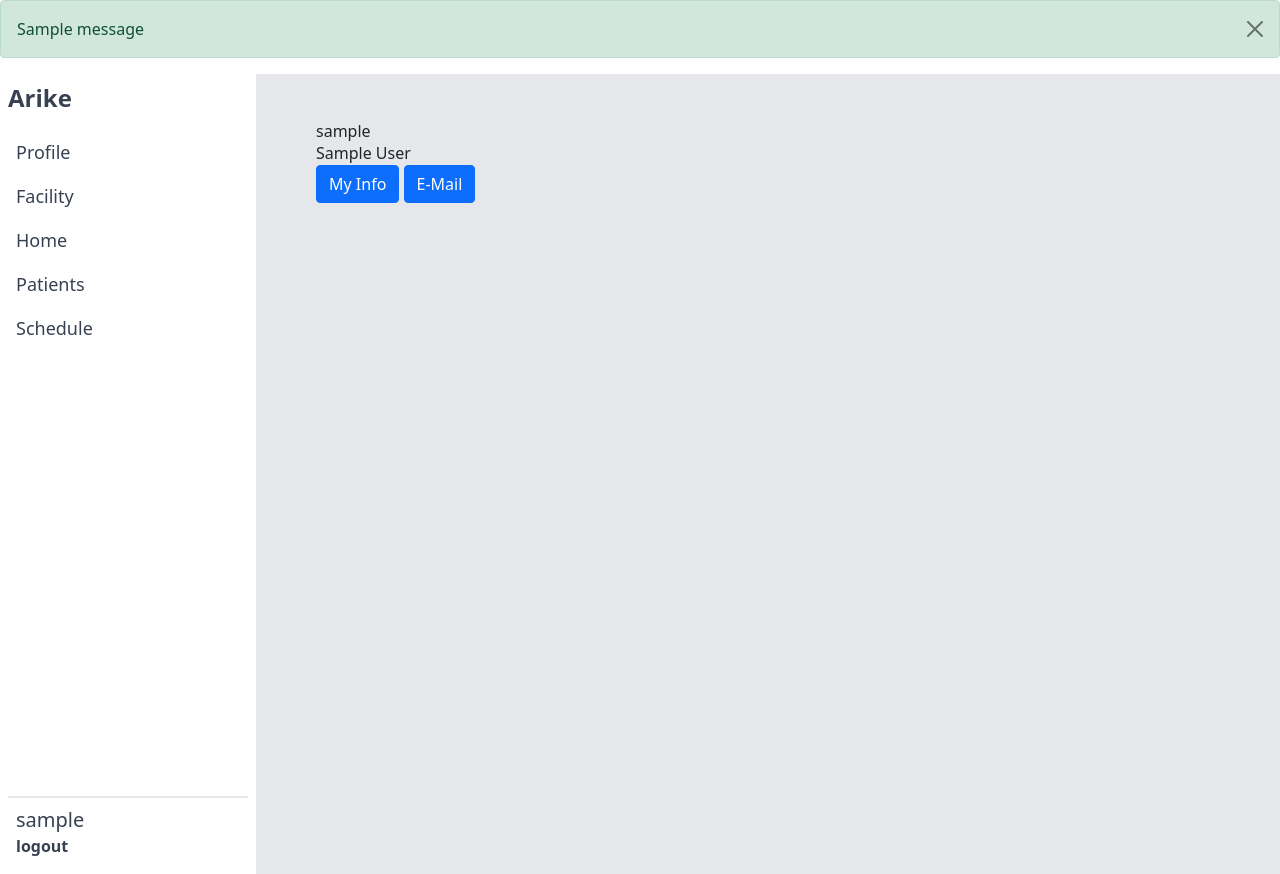
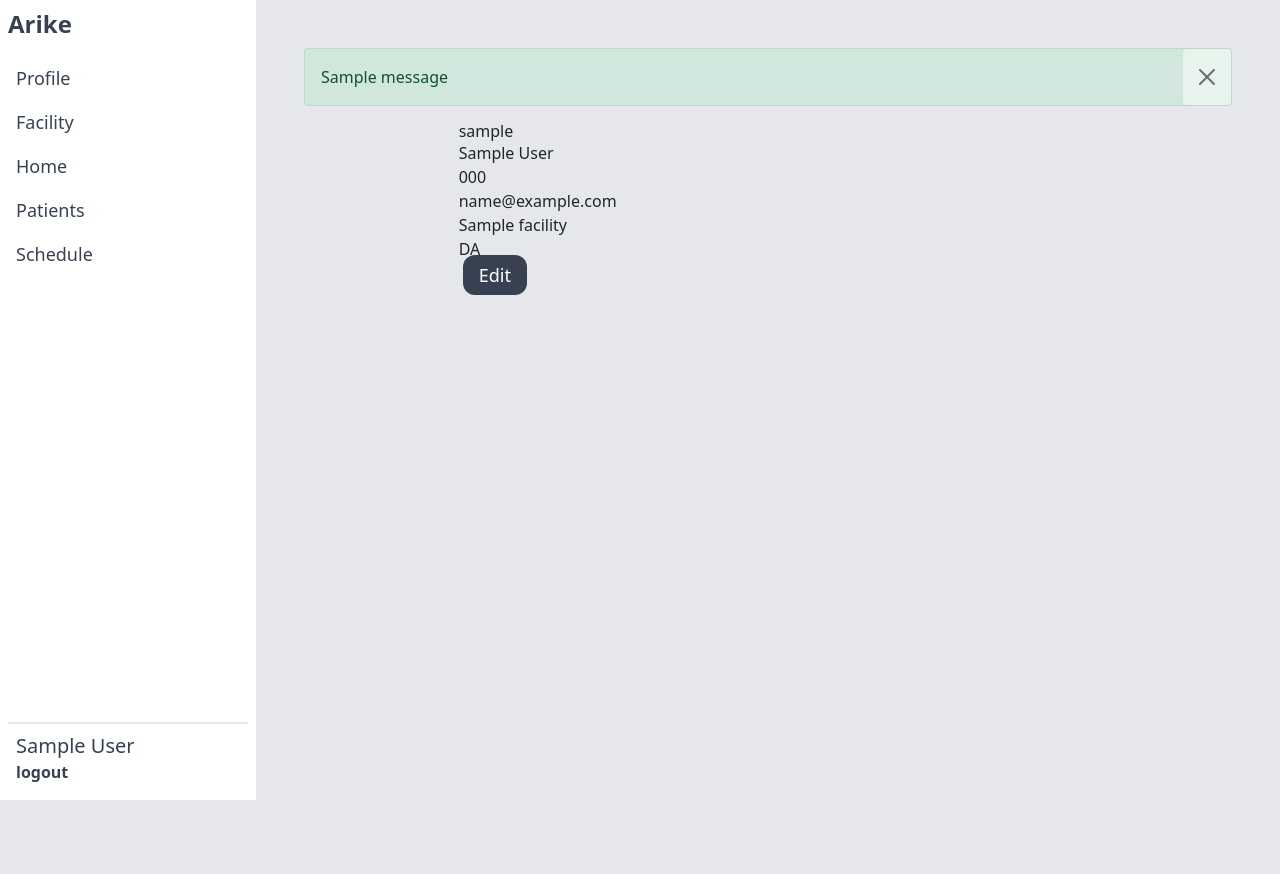
Before and after one commit to iamsdas/arike, a Django app: a page that uses arike/templates/base.html in a window 1280 px wide. After the commit the page ends 800 px from the top, so only its background shows below. Run offline with Django 3.2, Linux system fonts and the light colour scheme; a user stored in the database is signed in; tables that the repository leaves empty hold one stand-in row (values such as "Sample post"); one stand-in notice (Sample message) is shown; parts of the project's set-up code (start-up, migrations or seed data) failed here and were passed over; some libraries are stand-ins or nearby versions.

Commit message:
fix user creation

```diff
--- a/arike/facilities/models.py
+++ b/arike/facilities/models.py
@@ -32,6 +32,9 @@ class Ward(models.Model):
     number = models.IntegerField(unique=True)
     lsg_body = models.ForeignKey(LocalBody, on_delete=models.CASCADE)
 
+    def __str__(self):
+        return self.name
+
 
 class Facility(models.Model):
     kind = models.CharField(
@@ -42,3 +45,6 @@ class Facility(models.Model):
     pincode = models.IntegerField()
     phone = models.IntegerField()
     ward = models.ForeignKey(Ward, on_delete=models.CASCADE)
+
+    def __str__(self):
+        return self.name
--- a/arike/templates/base.html
+++ b/arike/templates/base.html
@@ -38,19 +38,9 @@
   <body>
 
     <div>
-      {% if messages %}
-        {% for message in messages %}
-          <div class="alert alert-dismissible {% if message.tags %}alert-{{ message.tags }}{% endif %}">
-            {{ message }}
-            <button type="button" class="btn-close" data-bs-dismiss="alert" aria-label="Close"></button>
-          </div>
-        {% endfor %}
-      {% endif %}
-
       {% block content %}
         <p>Use this document as a way to quick start any new project.</p>
       {% endblock content %}
-
     </div> <!-- /container -->
 
     {% block modal %}{% endblock modal %}
--- a/arike/templates/base_dashboard.html
+++ b/arike/templates/base_dashboard.html
@@ -1,4 +1,4 @@
-{% extends "base.html" %} {% block content %}
+{% extends "base.html" %} {% load account %} {% block content %}
 <div class="flex h-screen">
   <div
     class="hidden sm:flex w-1/3 md:w-1/5 bg-white text-gray-700 flex-col justify-between p-2 text-left"
@@ -6,7 +6,7 @@
     <div>
       <div class="text-2xl font-bold pb-4">Arike</div>
       <div class="space-y-4 text-lg pl-2">
-        <a class="block hover:font-bold" href="{% url 'users:update' %}"
+        <a class="block hover:font-bold" href="{% url 'users:redirect' %}"
           >Profile</a
         >
         <a class="block hover:font-bold" href="/">Facility</a>
@@ -16,7 +16,7 @@
       </div>
     </div>
     <div class="border-t-2 p-2">
-      <div class="captalize text-xl">{{ request.user.username }}</div>
+      <div class="captalize text-xl">{% user_display user %}</div>
       <div>
         <a href="{% url 'account_logout' %}" class="text-md font-semibold"
           >logout</a
@@ -25,9 +25,21 @@
     </div>
   </div>
   <div
-    class="p-5 bg-gray-200 h-screen overflow-y-scroll flex flex-col justify-items-center grow"
+    class="p-5 bg-gray-200 h-screen overflow-y-auto flex flex-col justify-items-center grow"
   >
-    {% block inner %}{% endblock %}
+    {% if messages %} {% for message in messages %}
+    <div
+      class="alert alert-dismissible {% if message.tags %}alert-{{ message.tags }}{% endif %}"
+    >
+      {{ message }}
+      <button
+        type="button"
+        class="btn-close bg-white"
+        data-bs-dismiss="alert"
+        aria-label="Close"
+      ></button>
+    </div>
+    {% endfor %} {% endif %} {% block inner %}{% endblock %}
   </div>
 </div>
 {% endblock %}
--- a/arike/templates/users/user_detail.html
+++ b/arike/templates/users/user_detail.html
@@ -1,34 +1,27 @@
-{% extends "base_dashboard.html" %}
-{% load static %}
+{% extends "base_dashboard.html" %} {% load static %} {% block inner %}
 
-{% block title %}User: {{ object.username }}{% endblock %}
-
-{% block inner %}
-<div class="container">
-
-  <div class="row">
-    <div class="col-sm-12">
-
+<div class="w-full sm:w-2/3 mx-auto">
   <h2>{{ object.username }}</h2>
-      {% if object.name %}
   <p>{{ object.name }}</p>
-      {% endif %}
-    </div>
-  </div>
+  <p>{{ object.phone }}</p>
+  <p>{{ object.email }}</p>
+  <p>{{ object.facility }}</p>
+  <p>{{ object.role }}</p>
 
   {% if object == request.user %}
   <!-- Action buttons -->
   <div class="row">
-
-  <div class="col-sm-12">
-    <a class="btn btn-primary" href="{% url 'users:update' %}" role="button">My Info</a>
-    <a class="btn btn-primary" href="{% url 'account_email' %}" role="button">E-Mail</a>
+    <div class="text-white">
+      <a
+        class="m-1 bg-gray-700 text-lg py-2 px-3 rounded-xl"
+        href="{% url 'users:update' %}"
+        role="button"
+        >Edit</a
+      >
       <!-- Your Stuff: Custom user template urls -->
     </div>
-
   </div>
   <!-- End Action buttons -->
   {% endif %}
-
 </div>
 {% endblock inner %}
--- a/arike/templates/users/user_form.html
+++ b/arike/templates/users/user_form.html
@@ -1,11 +1,9 @@
 {% extends "base_dashboard.html" %}
 {% load crispy_forms_tags %}
-{% load account %}
-
 
 {% block inner %}
 <div class="w-full sm:w-2/3 mx-auto">
-  <div>{% user_display user %}</div>
+  <div class="font-semibold text-3xl text-gray-700 pb-4 text-center">Update User</div>
     <form class="form-horizontal" method="post" action="{% url 'users:update' %}">
       {% csrf_token %}
       {{ form|crispy }}
--- a/arike/users/views.py
+++ b/arike/users/views.py
@@ -21,7 +21,7 @@ user_detail_view = UserDetailView.as_view()
 class UserUpdateView(LoginRequiredMixin, SuccessMessageMixin, UpdateView):
 
     model = User
-    fields = ["name", "email", "phone"]
+    fields = ["name", "email", "phone", "facility"]
     success_message = _("Information successfully updated")
 
     def get_success_url(self):
```
Also changed, not shown: arike/templates/account/base.html (+6 -4 lines), arike/users/forms.py (+17 -14 lines). Lines whose indentation alone changed are shown as unchanged.
